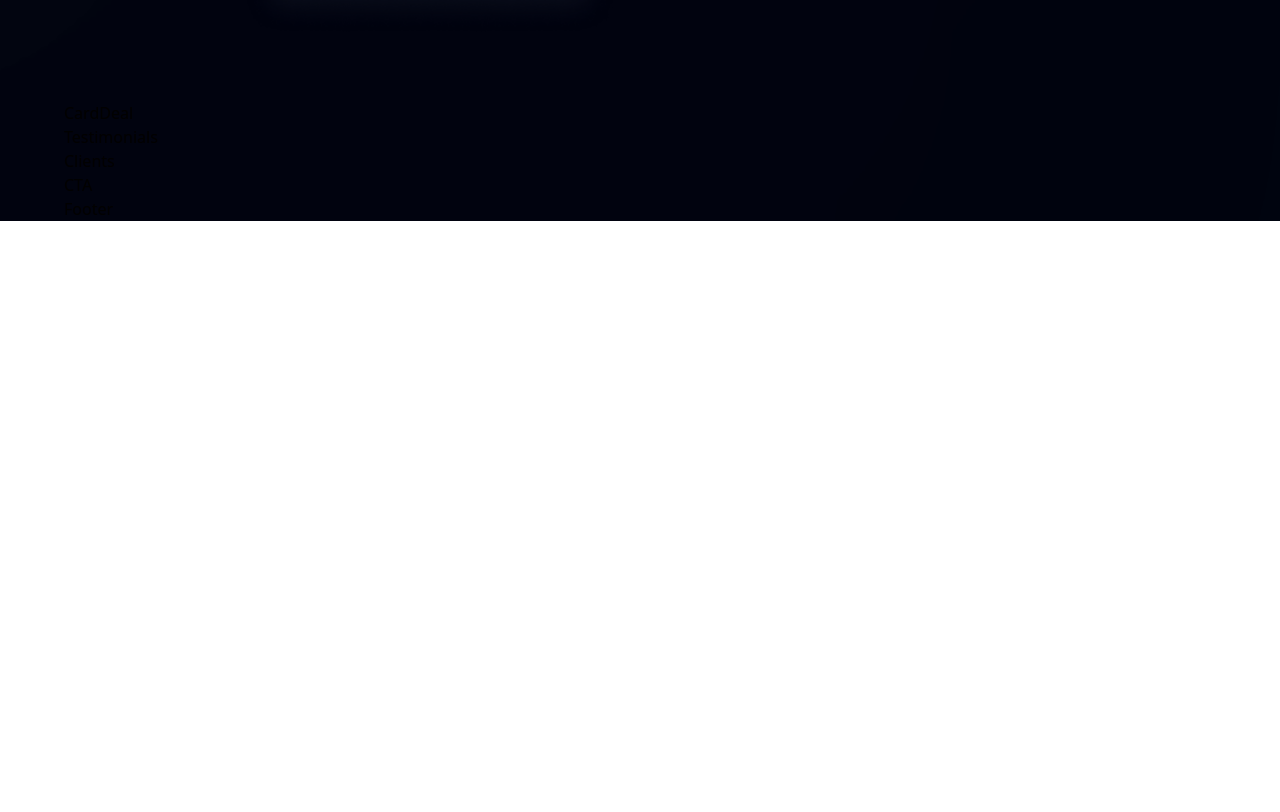
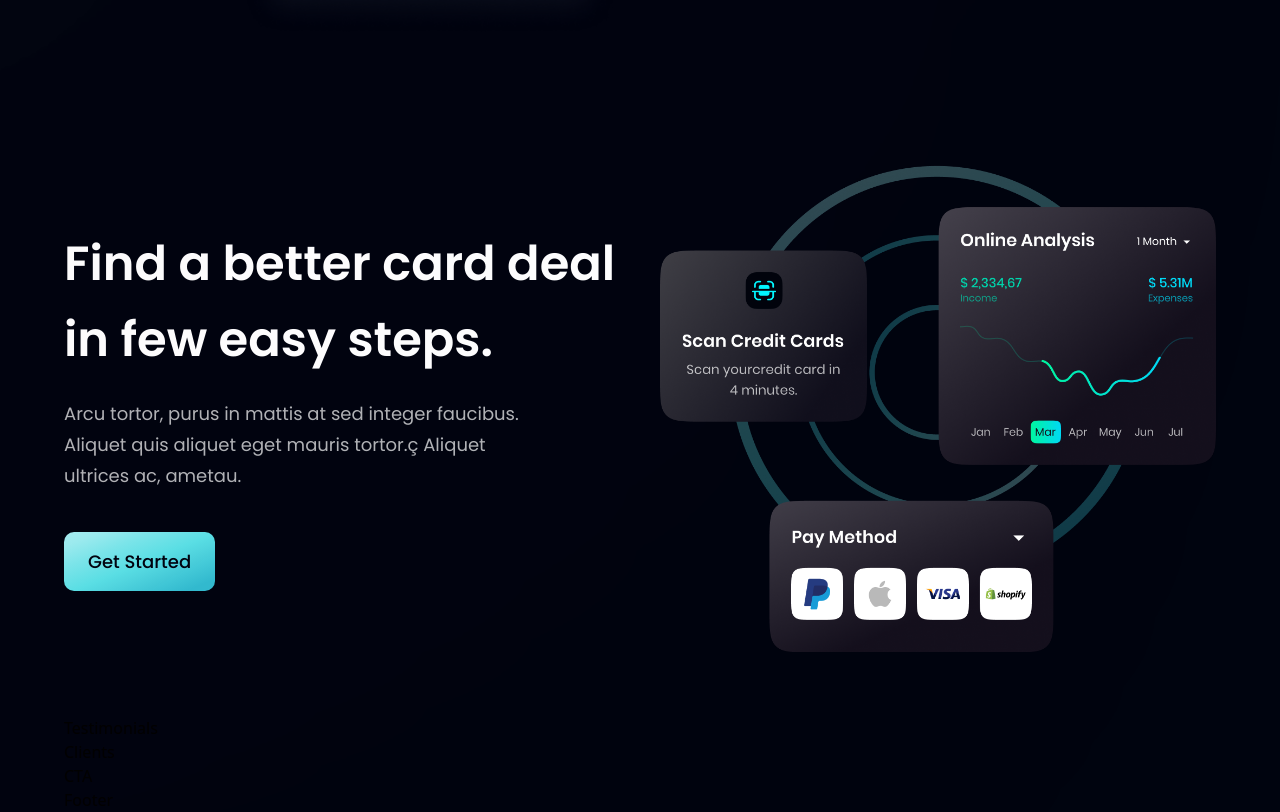
Before and after one commit to STYersonH/Bank-modern-app, a React (Vite) app: page / in a window 1280 px wide. Shown: the part 2045-2857 px from the top of the page. Before the commit the page ends 2266 px from the top, so only its background shows below. Built offline with nearby package versions, Linux system fonts and the light colour scheme.

Commit message:
building CardDeal section

```diff
--- a/src/components/Button.jsx
+++ b/src/components/Button.jsx
@@ -4,7 +4,7 @@
   return (
     <button
       type="button"
-      className={`py-4 px-6 bg-blue-gradient font-poppins font-medium text-[18px] text-primary outline-none ${styles}`}
+      className={`py-4 px-6 bg-blue-gradient font-poppins font-medium text-[18px] text-primary outline-none ${styles} rounded-[10px]`}
     >
       Get Started
     </button>
--- a/src/components/CardDeal.jsx
+++ b/src/components/CardDeal.jsx
@@ -1,7 +1,29 @@
 import React from "react";
+import { card } from "../assets";
+import styles, { layout } from "../style";
+import Button from "./Button";
 
 const CardDeal = () => {
-  return <div>CardDeal</div>;
+  return (
+    <section className={layout.section}>
+      <div className={layout.sectionInfo}>
+        <h2 className={styles.heading2}>
+          Find a better card deal
+          <br className="sm:block hidden" />
+          in few easy steps.
+        </h2>
+        <p className={`${styles.paragraph} max-w-[470px] mt-5`}>
+          Arcu tortor, purus in mattis at sed integer faucibus. Aliquet quis
+          aliquet eget mauris tortor.ç Aliquet ultrices ac, ametau.
+        </p>
+        <Button styles="mt-10" />
+      </div>
+
+      <div className={layout.sectionImg}>
+        <img src={card} alt="card" className="w-[100%] h-[100%]" />
+      </div>
+    </section>
+  );
 };
 
 export default CardDeal;
```
